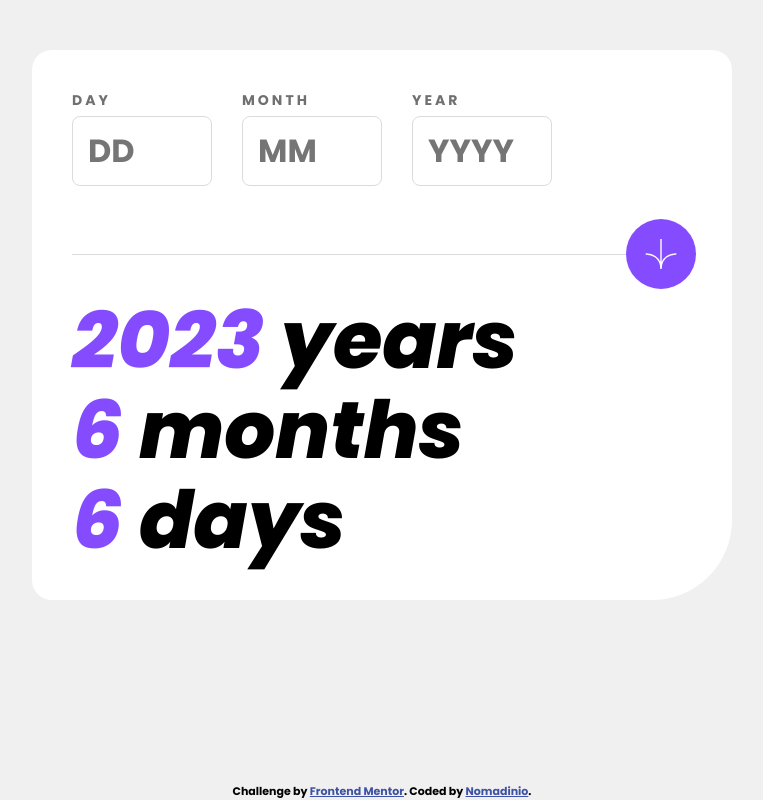
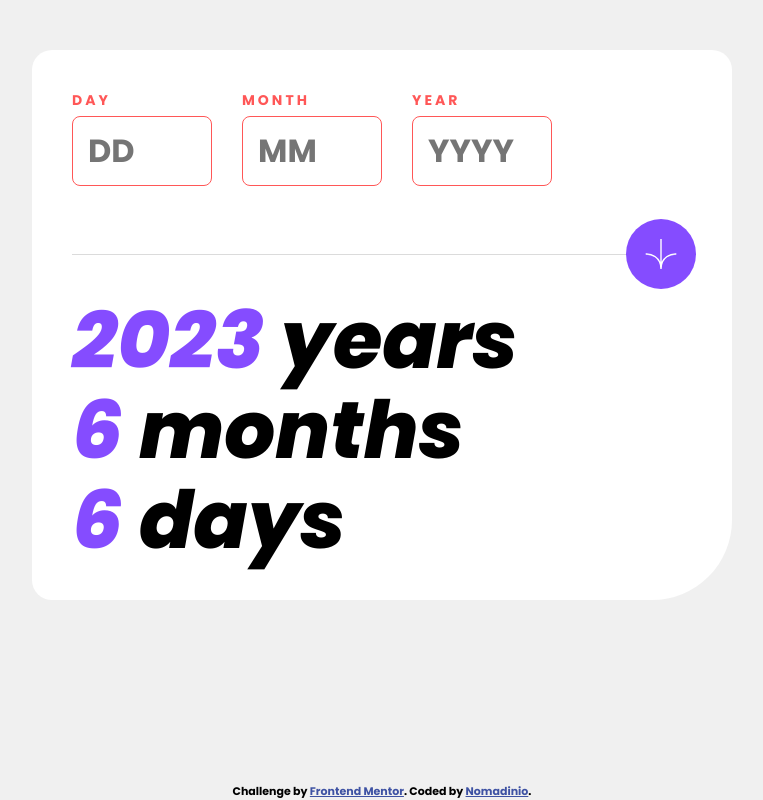
Before and after one commit to Nomadinio0/age-calculator-app-main, a plain HTML site: page index.html in a window 1280 px wide. Both pictures are taken after a click on the element 919 px from the left and 253 px from the top of the page. Shown: the whole page, without its empty margins (258-1021 px from the left). Drawn offline with nearby package versions, Linux system fonts and the light colour scheme; files that its build step writes are made by us from their sources.

Commit message:
inputs red when empty

```diff
--- a/index.html
+++ b/index.html
@@ -24,17 +24,17 @@
     <div class="input">
       <div class="box input_day">
         <label for="day">Day</label>
-        <input type="number" name="day" id="dayInput" placeholder="DD">
+        <input class="inputField" type="number" name="day" id="dayInput" placeholder="DD">
         <div class="error"></div>
       </div>
       <div class="box input_month">
         <label for="month">Month</label>
-        <input type="number" name="month" id="monthInput" placeholder="MM">
+        <input class="inputField" type="number" name="month" id="monthInput" placeholder="MM">
         <div class="error"></div>
       </div>
       <div class="box input_year">
         <label for="year">Year</label>
-        <input type="number" name="year" id="yearInput" placeholder="YYYY">
+        <input class="inputField" type="number" name="year" id="yearInput" placeholder="YYYY">
         <div class="error"></div>
       </div>
       <div class="icon">
--- a/js/main.js
+++ b/js/main.js
@@ -10,16 +10,35 @@ const submitBtn = document.querySelector('.icon')
 
 const months = [31, 28, 31, 30, 31, 30, 31, 31, 30, 31, 30, 31]
 
-// naprawic przeliczanie dni (np. przy luty 28 dni)
+// const setError = (element, message) => {
+// DO ZROBIENIA
+// }
+
+function validate() {
+	// debugger
+	const dayInputError = dayInput.value.trim()
+	const monthInputError = monthInput.value.trim()
+	const yearInputError = yearInput.value.trim()
+	const inputs = document.querySelectorAll('.inputField')
+
+	inputs.forEach(input => {
+		if (input.value == '') {
+			// const error = document.querySelector('.input_day')
+			const error = input.parentElement.classList.add('invalid')
+		} else {
+			const error = input.parentElement.classList.remove('invalid')
+		}
+	})
+}
 
 function calculate() {
+	validate()
 	const date = new Date()
 	let day = date.getDate()
 	let month = 1 + date.getMonth()
 	let year = date.getFullYear()
 
 	if (dayInput.value > day) {
-		// debugger
 		dayTemp = months[monthInput.value - 1] - dayInput.value
 		day = day + dayTemp
 		month = month - 1
```
